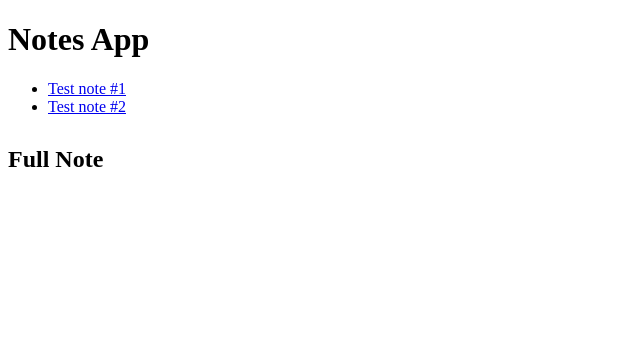
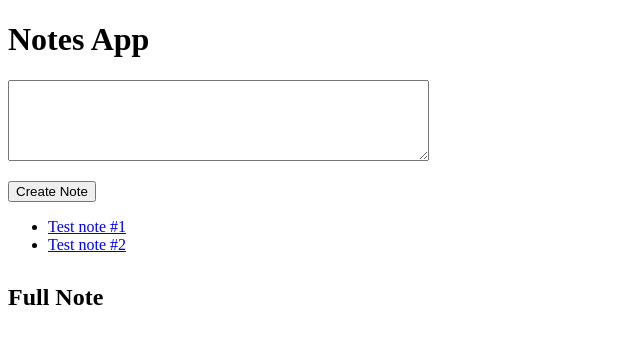
Before and after one commit to davmcgregor/notes-js, a plain HTML site: page Index.html in a window 1280 px wide. Shown: the whole page, without its empty margins (0-640 px from the left). Drawn offline with Linux system fonts and the light colour scheme.

Commit message:
Spike form tag with a textarea

```diff
--- a/Index.html
+++ b/Index.html
@@ -8,6 +8,11 @@
     <h1> Notes App </h1>
   </head>
   <body>
+    <form type="text" id="text" method="POST" action="note/create">
+      <textarea id="textarea" rows="5" cols="50"></textarea>
+      <p><button type="submit" value="Create">Create Note</button></p>
+    </form>
+
     <div id="app"></div>
     <h2 style="padding-top: 10px;">Full Note</h2>
     <div id="full-note"></div>
```
Also changed, not shown: Spec.html (+5 -0 lines).
